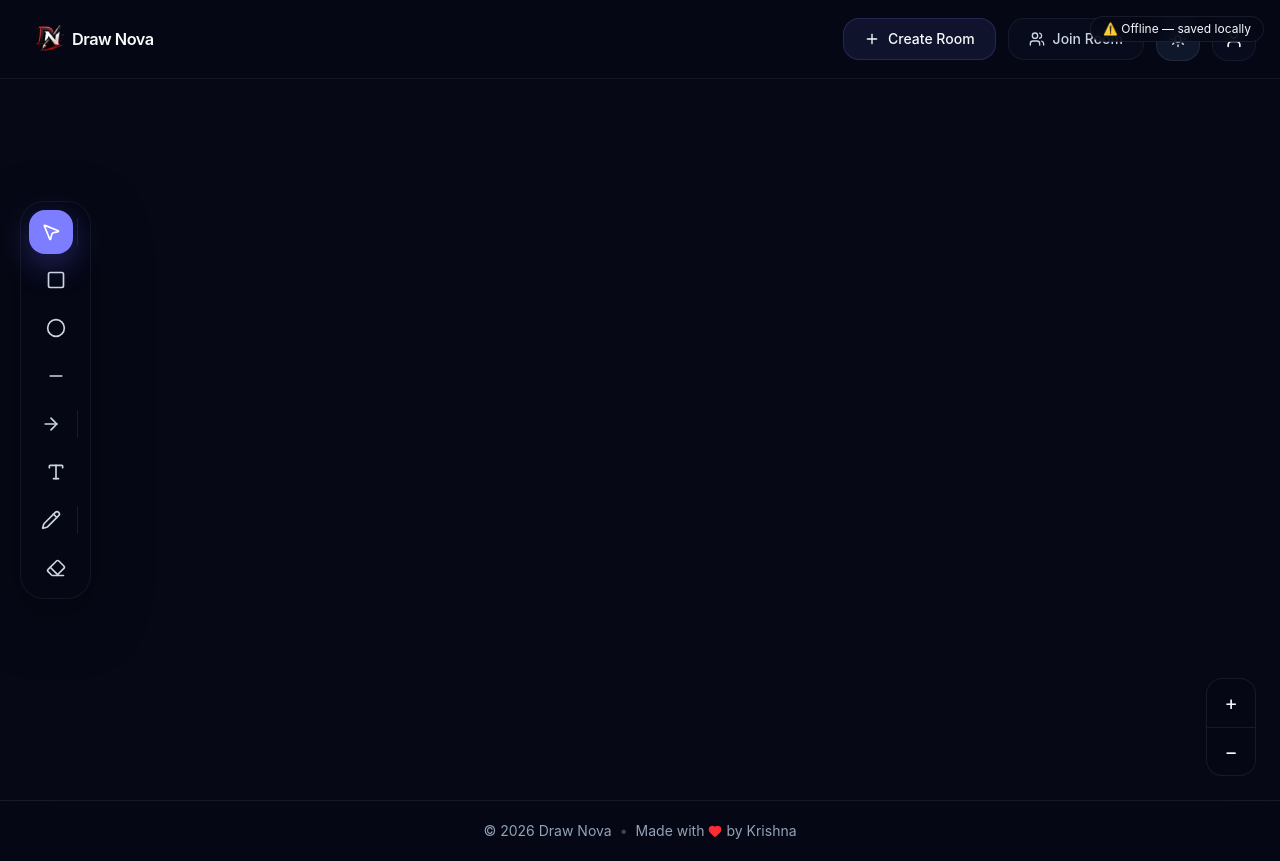
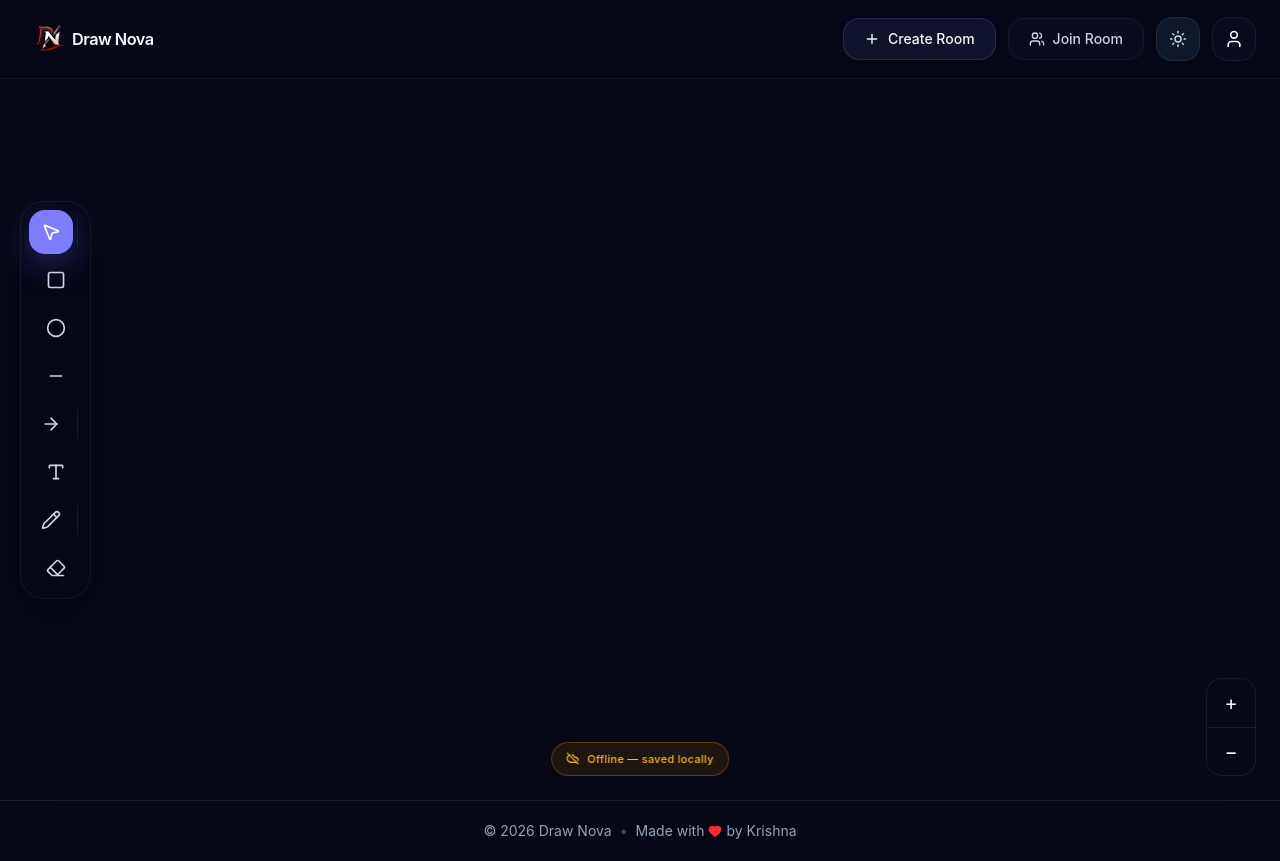
Before and after one commit to krishnasahu22032003/DrawNova, a Next.js app in the folder apps/web/: page /dashboard in a window 1280 px wide. Built offline with nearby package versions, Linux system fonts and the light colour scheme; no server answers.

Commit message:
Dashboard code update

```diff
--- a/apps/web/app/dashboard/page.tsx
+++ b/apps/web/app/dashboard/page.tsx
@@ -1,11 +1,124 @@
-// app/dashboard/page.tsx  (or wherever Canvas is rendered)
 "use client";
+
 import { Canvas } from "../../components/Canvas";
 import { ToolBar } from "../../components/ToolBar";
 import { useBoardSync } from "../../hooks/useBoardSync";
 import { useState } from "react";
 import { Tool } from "../../types/ToolTypes";
 import DashboardHeader from "../../components/DashboardHeader";
+import {
+  Loader2,
+  CloudUpload,
+  CloudCheck,
+  CloudOff,
+  Clock3,
+} from "lucide-react";
+
+type SyncStatus = "loading" | "saving" | "saved" | "error" | "idle";
+
+interface SyncState {
+  status: SyncStatus;
+  lastSaved: Date | null;
+}
+
+const STATUS_CONFIG: Record<
+  SyncStatus,
+  {
+    icon: React.ElementType;
+    label: (lastSaved: Date | null) => string;
+    iconClass: string;
+    badgeClass: string;
+    spin?: boolean;
+  }
+> = {
+  loading: {
+    icon: Loader2,
+    label: () => "Loading board…",
+    iconClass: "text-muted-foreground",
+    badgeClass:
+      "bg-background/70 border-border text-muted-foreground",
+    spin: true,
+  },
+  saving: {
+    icon: CloudUpload,
+    label: () => "Saving…",
+    iconClass: "text-blue-400",
+    badgeClass:
+      "bg-blue-500/10 border-blue-500/30 text-blue-400",
+    spin: false,
+  },
+  saved: {
+    icon: CloudCheck,
+    label: () => "Saved",
+    iconClass: "text-emerald-400",
+    badgeClass:
+      "bg-emerald-500/10 border-emerald-500/30 text-emerald-400",
+    spin: false,
+  },
+  error: {
+    icon: CloudOff,
+    label: () => "Offline — saved locally",
+    iconClass: "text-amber-400",
+    badgeClass:
+      "bg-amber-500/10 border-amber-500/30 text-amber-400",
+    spin: false,
+  },
+  idle: {
+    icon: Clock3,
+    label: (lastSaved) =>
+      lastSaved
+        ? `Saved at ${lastSaved.toLocaleTimeString([], {
+            hour: "2-digit",
+            minute: "2-digit",
+          })}`
+        : "All changes saved",
+    iconClass: "text-muted-foreground",
+    badgeClass:
+      "bg-background/70 border-border text-muted-foreground",
+    spin: false,
+  },
+};
+
+function SyncBadge({ syncState }: { syncState: SyncState }) {
+  const config = STATUS_CONFIG[syncState.status];
+  const Icon = config.icon;
+  const label = config.label(syncState.lastSaved);
+
+  return (
+    <div
+      className={[
+
+        "fixed bottom-6 left-1/2 -translate-x-1/2 z-50",
+        "flex items-center gap-2",
+        "px-3.5 py-2 rounded-full",
+
+        "border backdrop-blur-md",
+
+        "text-[11px] font-medium tracking-wide whitespace-nowrap",
+
+        "transition-all duration-300 ease-out",
+        config.badgeClass,
+      ].join(" ")}
+    >
+      <Icon
+        size={13}
+        className={[
+          config.iconClass,
+          config.spin ? "animate-spin" : "",
+        ].join(" ")}
+        strokeWidth={2.2}
+      />
+      <span>{label}</span>
+
+      {syncState.status === "saving" && (
+        <span className="relative flex h-1.5 w-1.5">
+          <span className="animate-ping absolute inline-flex h-full w-full rounded-full bg-blue-400 opacity-75" />
+          <span className="relative inline-flex rounded-full h-1.5 w-1.5 bg-blue-400" />
+        </span>
+      )}
+    </div>
+  );
+}
 
 export default function DashboardPage() {
   const [selectedTool, setSelectedTool] = useState<Tool>("select");
@@ -22,22 +135,14 @@ export default function DashboardPage() {
 
   return (
     <div className="relative h-screen w-screen overflow-hidden">
-      <DashboardHeader/>
+      <DashboardHeader />
+
       <ToolBar
         selectedTool={selectedTool}
-        onToolChange={setSelectedTool}
+        setSelectedTool={setSelectedTool}
       />
 
-      {/* Sync status badge */}
-      <div className="fixed top-4 right-4 z-50 text-xs px-3 py-1 rounded-full bg-background/80 border border-border backdrop-blur">
-        {syncState.status === "loading" && "⏳ Loading board..."}
-        {syncState.status === "saving" && "💾 Saving..."}
-        {syncState.status === "saved" && "✅ Saved"}
-        {syncState.status === "error" && "⚠️ Offline — saved locally"}
-        {syncState.status === "idle" && syncState.lastSaved && (
-          `Last saved ${syncState.lastSaved.toLocaleTimeString()}`
-        )}
-      </div>
+      <SyncBadge syncState={syncState} />
 
       {syncState.status !== "loading" && (
         <Canvas
```
Also changed, not shown: apps/web/components/Canvas.tsx (+83 -41 lines).
